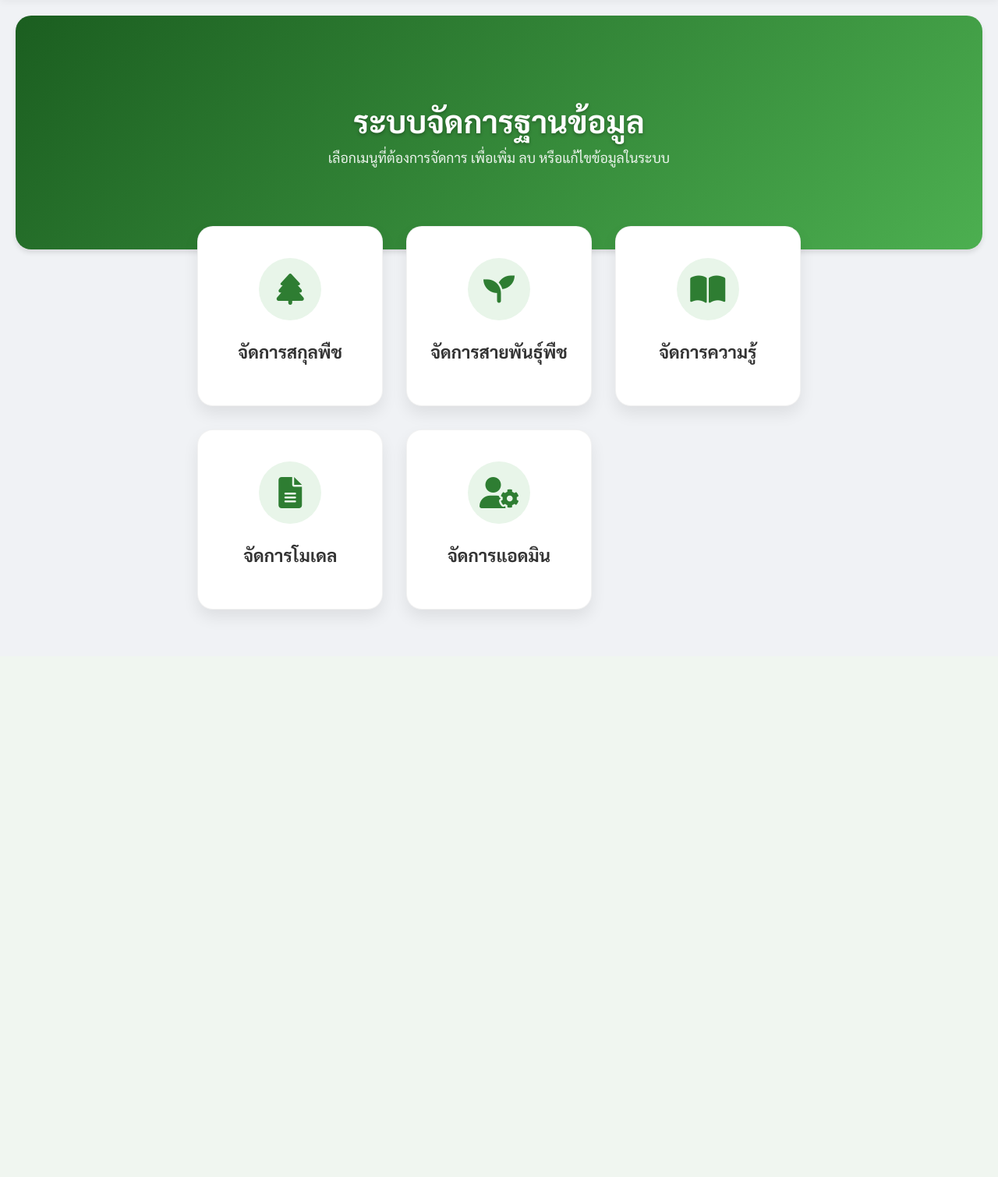
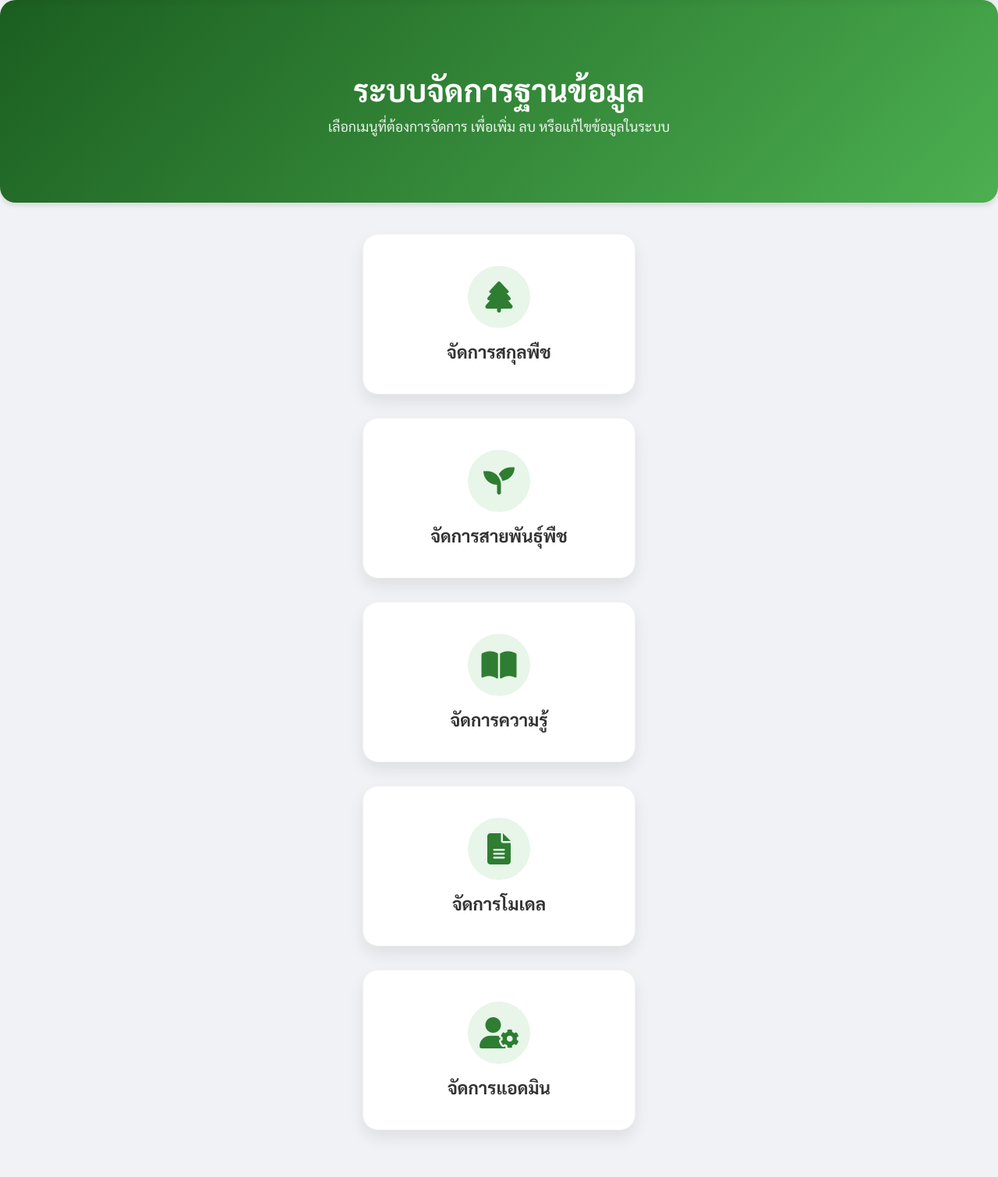
Before and after one commit to baebanana/dalbergia-website01, a Django app: page /manage_data/ in a window 1280 px wide. Shown: the part 62-1572 px from the top of the page at 78% size. Before the commit the page ends 855 px from the top, so only its background shows below. Run offline with Django 5.2, Linux system fonts and the light colour scheme.

Commit message:
update css

```diff
--- a/dataapp/static/dataapp/css/newmanagedata.css
+++ b/dataapp/static/dataapp/css/newmanagedata.css
@@ -1,10 +1,11 @@
-/* ไฟล์: static/dataapp/css/managedata.css */
+/* ===============================
+   Reset & Base
+================================= */
 
-/* --- 1. Reset & Base Styles --- */
 :root {
-  --primary: #2E7D32;       /* เขียวเข้ม */
+  --primary: #2E7D32;
   --primary-hover: #1B5E20;
-  --accent: #E8F5E9;        /* เขียวอ่อนพื้นหลัง */
+  --accent: #E8F5E9;
   --text-dark: #333;
   --text-light: #666;
   --white: #ffffff;
@@ -24,8 +25,6 @@ body {
   background-color: #f0f2f5;
   color: var(--text-dark);
   min-height: 100vh;
-  display: flex;
-  flex-direction: column;
 }
 
 a {
@@ -38,7 +37,10 @@ ul {
   list-style: none;
 }
 
-/* --- 2. Navbar --- */
+/* ===============================
+   Navbar
+================================= */
+
 .site-header {
   background: var(--white);
   box-shadow: 0 2px 10px rgba(0,0,0,0.05);
@@ -56,13 +58,6 @@ ul {
   align-items: center;
 }
 
-.logo {
-    font-size: 1.5rem;
-    font-weight: 700;
-    color: var(--primary-color);
-}
-.logo span { color: var(--secondary-color); }
-
 .brand {
   font-size: 1.5rem;
   font-weight: 700;
@@ -77,33 +72,29 @@ ul {
   gap: 20px;
 }
 
-.nav-links a {
-  font-weight: 600;
-  color: var(--text-dark);
+.btn-logout {
+  color: #d32f2f;
+  font-weight: bold;
   padding: 8px 16px;
   border-radius: 20px;
 }
 
-.nav-links a:hover {
-  background-color: var(--accent);
-  color: var(--primary);
+.btn-logout:hover {
+  background-color: #ffebee;
 }
 
-.btn-logout {
-  color: #d32f2f !important; /* สีแดง */
-  font-weight: bold !important;
-}
+/* ===============================
+   Hero Section
+================================= */
 
-.btn-logout:hover {
-  background-color: #ffebee !important;
-}
+.hero {
+  position: sticky;
+  top: 50px;   /* ความสูง navbar ประมาณ 80px */
+  z-index: 900;
 
-
-/* --- 3. Hero Section --- */
-.hero {
-  position: relative;
-  height: 300px;
-  margin: 20px;
+  height: 260px;
+  margin: 0;          /* เอาช่องว่างออก */
+  border-radius: 0;   /* ถ้าต้องการให้ติดขอบเต็ม */
   border-radius: 20px;
   overflow: hidden;
   box-shadow: var(--shadow);
@@ -116,10 +107,7 @@ ul {
 
 .hero-bg {
   position: absolute;
-  top: 0;
-  left: 0;
-  width: 100%;
-  height: 100%;
+  inset: 0;
   z-index: 1;
 }
 
@@ -134,7 +122,6 @@ ul {
   font-size: 2.5rem;
   font-weight: 700;
   margin-bottom: 10px;
-  text-shadow: 0 2px 4px rgba(0,0,0,0.3);
 }
 
 .hero-subtitle {
@@ -142,22 +129,27 @@ ul {
   opacity: 0.9;
 }
 
-/* --- 4. Dashboard Grid (Menu Section) --- */
+/* ===============================
+   Dashboard Layout
+================================= */
+
 .dashboard-container {
   max-width: 1200px;
-  margin: -50px auto 60px; /* ดึงขึ้นไปซ้อนบน Hero */
+  margin: 40px auto 60px;
   padding: 0 20px;
   position: relative;
   z-index: 3;
 }
 
+/* 🔥 ปรับให้เรียงแนวยาว */
 .grid-menu {
   display: grid;
-  /* กำหนดให้มี 3 คอลัมน์เท่าๆ กัน */
-  grid-template-columns: repeat(3, 1fr);
+  grid-template-columns: 1fr;  /* 1 คอลัมน์ */
   gap: 30px;
+  justify-items: center;       /* จัดกลาง */
 }
 
+/* การ์ดขนาดเดิม */
 .menu-card {
   background: var(--white);
   border-radius: 20px;
@@ -166,11 +158,9 @@ ul {
   box-shadow: var(--card-shadow);
   transition: all 0.3s ease;
   border: 1px solid rgba(0,0,0,0.05);
-  display: flex;
-  flex-direction: column;
-  align-items: center;
-  justify-content: center;
-  gap: 15px;
+
+  width: 100%;
+  max-width: 350px;   /* คงขนาดเดิม */
 }
 
 .menu-card:hover {
@@ -179,6 +169,7 @@ ul {
   border-color: var(--primary);
 }
 
+/* ไอคอน */
 .icon-box {
   width: 80px;
   height: 80px;
@@ -189,7 +180,7 @@ ul {
   justify-content: center;
   font-size: 2.5rem;
   color: var(--primary);
-  margin-bottom: 10px;
+  margin: 0 auto 15px;
   transition: 0.3s;
 }
 
@@ -199,6 +190,7 @@ ul {
   transform: scale(1.1);
 }
 
+/* ข้อความ */
 .card-title {
   font-size: 1.4rem;
   font-weight: 700;
@@ -211,32 +203,24 @@ ul {
   line-height: 1.5;
 }
 
+/* ===============================
+   Responsive
+================================= */
 
-/* --- 5. Responsive Design --- */
-
-/* หน้าจอขนาดกลาง (Tablets) */
-@media (max-width: 1024px) {
-  .grid-menu {
-    grid-template-columns: repeat(2, 1fr); /* ปรับเหลือ 2 คอลัมน์ */
-    gap: 20px;
-  }
-}
-
-/* หน้าจอขนาดเล็ก (Mobiles) */
 @media (max-width: 768px) {
   .hero {
     height: 250px;
     margin: 15px;
   }
+
   .hero-title {
     font-size: 1.8rem;
   }
+
   .dashboard-container {
     margin-top: -30px;
   }
-  .grid-menu {
-    grid-template-columns: 1fr; /* ปรับเป็นแถวละ 1 อัน */
-  }
+
   .menu-card {
     padding: 30px 20px;
   }
```
